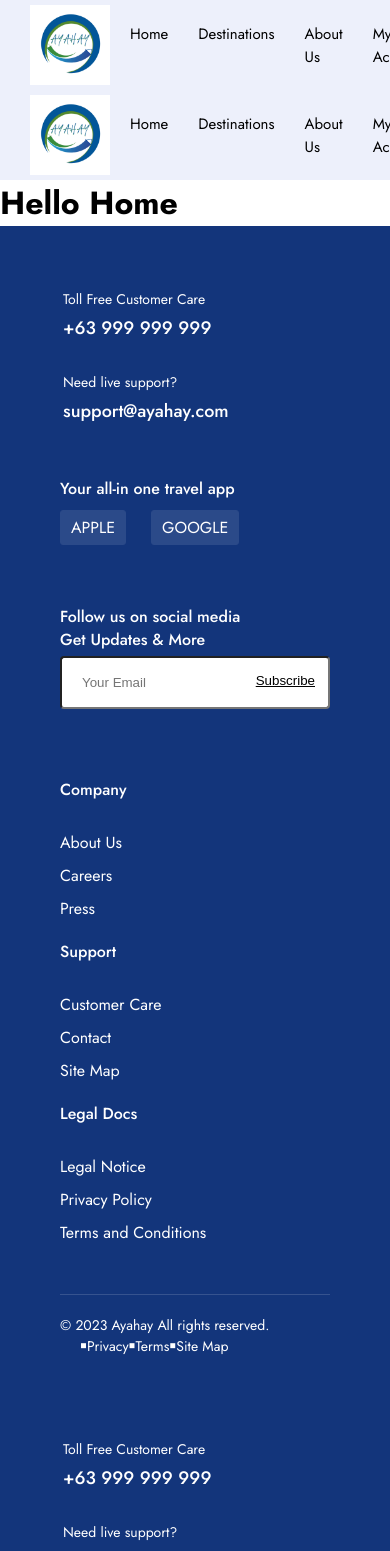
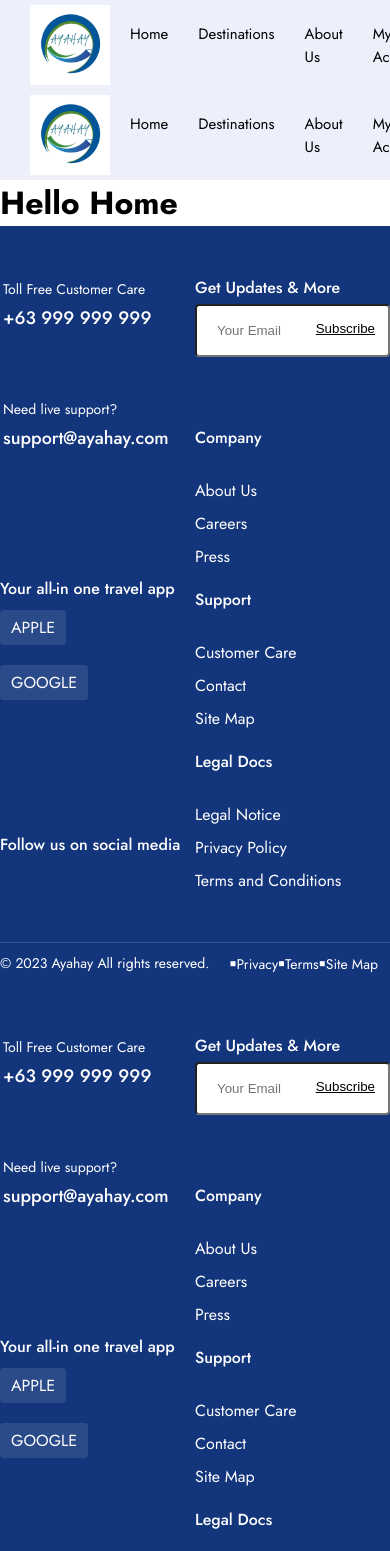
Before and after one commit to ayahayadmin/Ayahay, a Next.js app: page /home in a window 390 px wide. Shown: the top 1551 px of the page. Built offline with nearby package versions, Linux system fonts and the light colour scheme.

Commit message:
improve footer responsiveness

```diff
--- a/common/components/Footer.module.scss
+++ b/common/components/Footer.module.scss
@@ -1,10 +1,20 @@
+@media (min-width: 1400px) {
+  .main-cont {
+    max-width: 1320px;
+  }
+}
+
 .footer {
   background-color: #13357b;
   color: #fff;
-  padding: 60px 60px 20px 60px;
   display: flex;
   flex-wrap: wrap;
   justify-content: space-between;
+
+  .main-cont {
+    display: flex;
+    flex-wrap: wrap;
+    margin: 50px auto 0px auto;
 
     .cont {
       display: flex;
@@ -102,9 +112,9 @@
     .cont-bottom {
       font-size: 14px;
       border-top: 1px solid rgba(255, 255, 255, 0.15);
-      padding-top: 20px;
+      display: flex;
       margin-top: 50px;
-      display: flex;
+      padding: 10px 0;
       flex-basis: 100%;
       flex-wrap: wrap;
 
@@ -131,3 +141,4 @@
       }
     }
   }
+}
--- a/common/components/Footer.tsx
+++ b/common/components/Footer.tsx
@@ -15,6 +15,7 @@ export default function Footer() {
 
   return (
     <footer className={styles['footer']}>
+      <div className={styles['main-cont']}>
         <div className={styles['cont']}>
           <div className={styles['sub-cont']}>
             <div className={styles['h1']}>Toll Free Customer Care</div>
@@ -77,6 +78,7 @@ export default function Footer() {
               <li>Site Map</li>
             </ul>
         </div>
+      </div>
   </footer>
   )
 }
```
Lines whose indentation alone changed are shown as unchanged.
